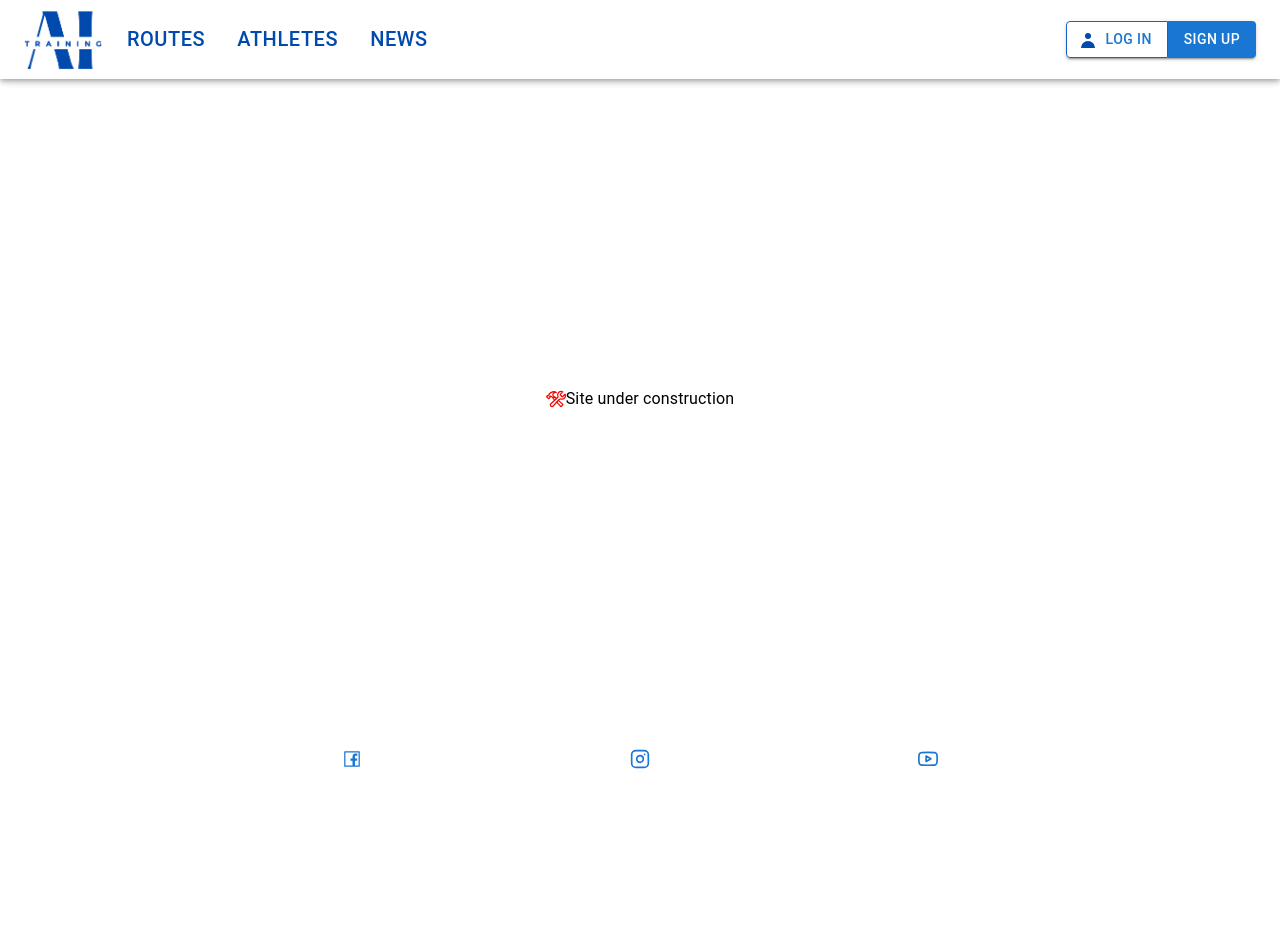
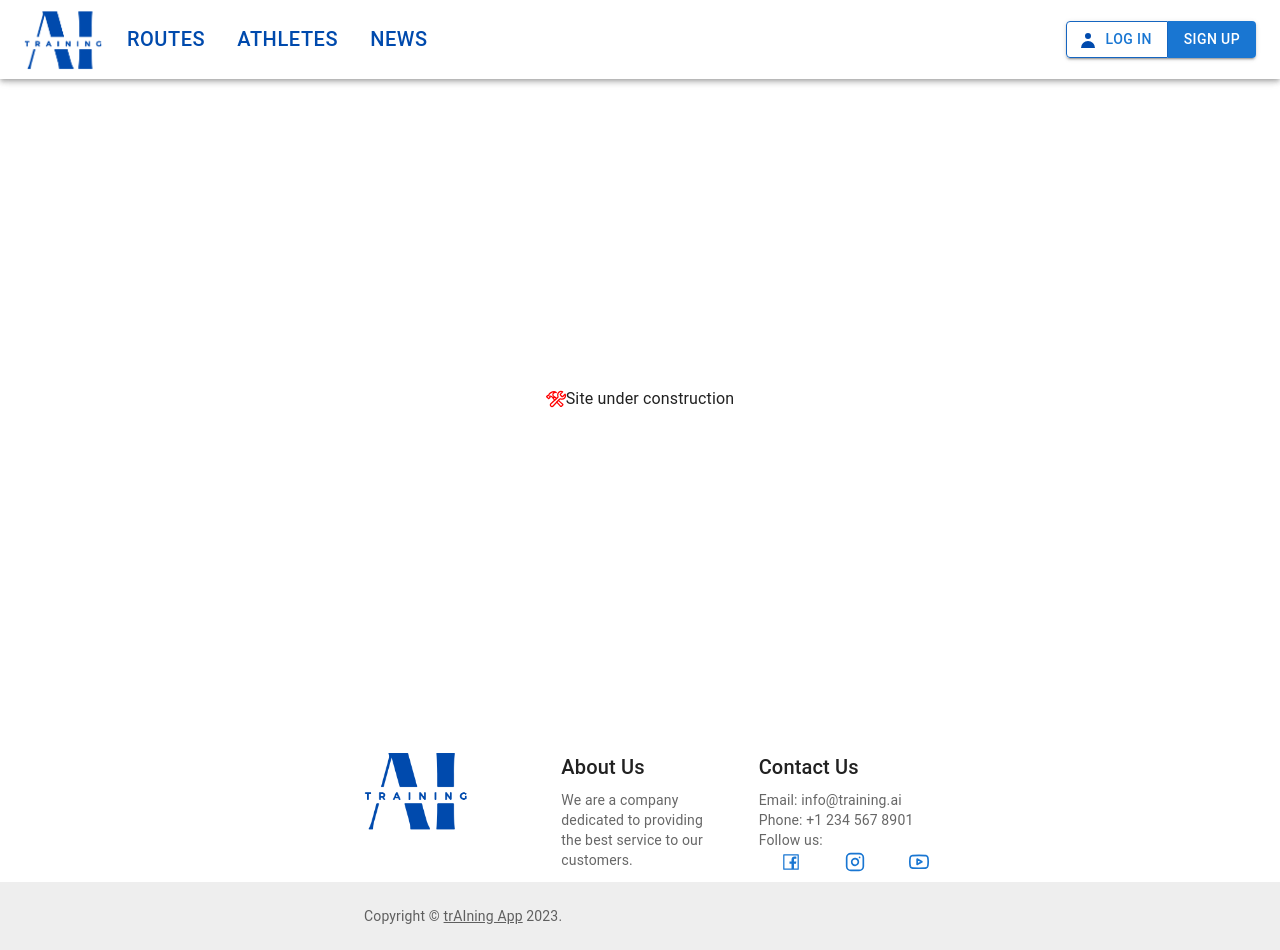
Before and after one commit to carmantegazza/running-app, a React (Create React App) app: page /about in a window 1280 px wide. Before the commit the page ends 800 px from the top, so only its background shows below. Built offline with nearby package versions, Linux system fonts and the light colour scheme.

Commit message:
agregue sticky footer

```diff
--- a/src/App.js
+++ b/src/App.js
@@ -1,6 +1,7 @@
 import { BrowserRouter, Routes, Route } from "react-router-dom"
 import NavBar from "./components/NavBar/NavBar";
-import Footer from "./components/Footer/Footer";
+// import Footer from "./components/Footer/Footer";
+import StickyFooter from "./components/sticky-footer/sticky-footer";
 import MainCont from "./components/MainCont/MainCont";
 import About from "./components/About/About";
 import Home from "./components/Home/Home";
@@ -13,7 +14,8 @@ function App() {
           <Route path="/" element={<Home />} />
           <Route path="/about" element={<About />} />
         </Routes>
-        <Footer />
+        <StickyFooter/>
+        {/* <Footer /> */}
     </BrowserRouter>
   );
 }
--- /dev/null
+++ b/src/components/sticky-footer/sticky-footer.jsx
@@ -0,0 +1,108 @@
+import * as React from 'react';
+import CssBaseline from '@mui/material/CssBaseline';
+import { createTheme, ThemeProvider } from '@mui/material/styles';
+import Box from '@mui/material/Box';
+import Typography from '@mui/material/Typography';
+import Container from '@mui/material/Container';
+import Link from '@mui/material/Link';
+import { Button, Grid } from '@mui/material';
+import { AiOutlineFacebook } from '@react-icons/all-files/ai/AiOutlineFacebook';
+import { FiInstagram } from '@react-icons/all-files/fi/FiInstagram';
+import { FiYoutube } from '@react-icons/all-files/fi/FiYoutube';
+import logo from '../../media/logo.png'
+
+function Copyright() {
+  return (
+    <Typography variant="body2" color="text.secondary">
+      {'Copyright © '}
+      <Link color="inherit" href="#">
+        trAIning App
+      </Link>{' '}
+      {new Date().getFullYear()}
+      {'.'}
+    </Typography>
+  );
+}
+
+// TODO remove, this demo shouldn't need to reset the theme.
+const defaultTheme = createTheme();
+
+export default function StickyFooter() {
+  return (
+    <ThemeProvider theme={defaultTheme}>
+      <Box
+        sx={{
+          display: 'flex',
+          flexDirection: 'column',
+          minHeight: '5vh',
+        }}
+      >
+       <CssBaseline />
+
+
+       <Container component="main" sx={{ mt: 4, mb: 1 }} maxWidth="sm">
+
+          <Grid container spacing={5}>
+          <Grid item xs={12} sm={4}>
+            <Box
+              component="img"
+              sx={{ display:{xs: 'none', md: 'flex'}, height: 80 }}
+              alt="Logo"
+              src={logo}
+              paddingRight='1rem'>
+            </Box>
+            <Typography variant="body2" color="text.secondary">
+
+            </Typography>
+          </Grid>
+          <Grid item xs={12} sm={4}>
+          <Typography variant="h6" color="text.primary" gutterBottom>
+              About Us
+            </Typography>
+            <Typography variant="body2" color="text.secondary">
+              We are a company dedicated to providing the best service to our
+              customers.
+            </Typography>
+            </Grid>
+          <Grid item xs={12} sm={4}>
+          <Typography variant="h6" color="text.primary" gutterBottom>
+              Contact Us
+            </Typography>
+            <Typography variant="body2" color="text.secondary">
+              Email: info@training.ai
+            </Typography>
+            <Typography variant="body2" color="text.secondary">
+              Phone: +1 234 567 8901
+             </Typography>
+             <Typography variant="body2" color="text.secondary">
+              Follow us:
+             </Typography>
+             <Box sx={{height: '3vh', display: 'flex', justifyContent: 'space-evenly', alignItems: 'center'}}>
+                  <Button><AiOutlineFacebook fontSize='20px'/></Button>
+                  <Button><FiInstagram fontSize='20px'/></Button>
+                  <Button><FiYoutube  fontSize='20px'/></Button>
+             </Box>
+          </Grid>
+        </Grid>
+        </Container>
+            <Box
+              component="footer"
+              sx={{
+                py: 3,
+                px: 2,
+                mt: 'auto',
+                backgroundColor: (theme) =>
+                  theme.palette.mode === 'light'
+                    ? theme.palette.grey[200]
+                    : theme.palette.grey[800],
+              }}
+            >
+            <Container maxWidth="sm">
+
+            <Copyright />
+          </Container>
+        </Box>
+      </Box>
+    </ThemeProvider>
+  );
+}
```
